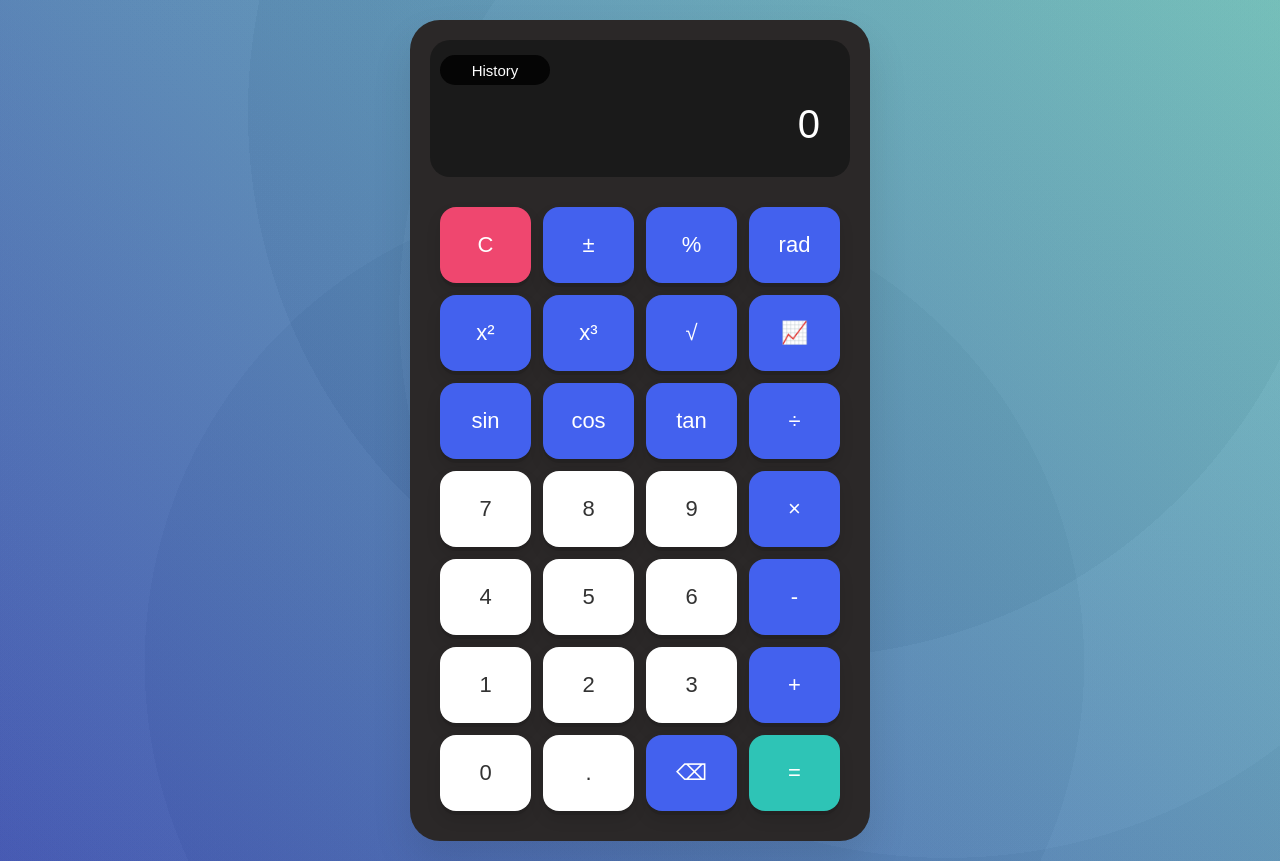
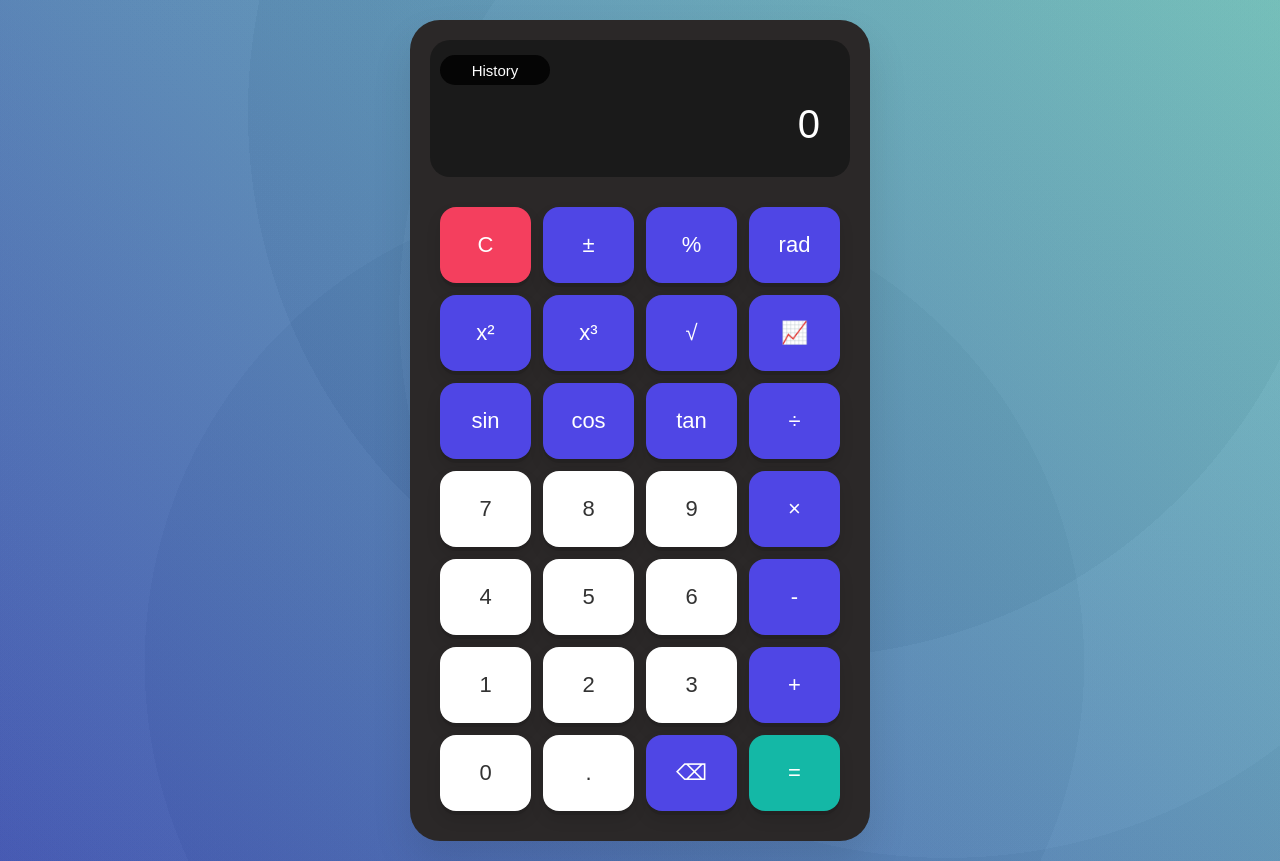
Before and after one commit to superdudeneel/Calculator, a plain HTML site: page index.html in a window 1280 px wide. Drawn offline with nearby package versions, Linux system fonts and the light colour scheme.

Commit message:
Shift calculator button colors slightly.
Update light and dark operator, equals, and clear button backgrounds so the keys are easier to tell apart.

Co-authored-by: Neel Sane <neelsane@gmail.com>

```diff
--- a/style.css
+++ b/style.css
@@ -13,11 +13,11 @@
     --btn-bg: #ffffff;
     --btn-color: #333;
     --btn-shadow: rgba(0, 0, 0, 0.1);
-    --operator-bg: #4361ee;
+    --operator-bg: #4f46e5;
     --operator-color: #fff;
-    --equals-bg: #2ec4b6;
+    --equals-bg: #14b8a6;
     --equals-color: #fff;
-    --clear-bg: #ef476f;
+    --clear-bg: #f43f5e;
     --clear-color: #fff;
     --display-text: #fff;
     --history-text: #f2eded;
@@ -32,11 +32,11 @@
     --btn-bg: #3d3d3d;
     --btn-color: #fff;
     --btn-shadow: rgba(0, 0, 0, 0.3);
-    --operator-bg: #2b4acb;
+    --operator-bg: #4338ca;
     --operator-color: #fff;
-    --equals-bg: #1a9082;
+    --equals-bg: #0f766e;
     --equals-color: #fff;
-    --clear-bg: #d13960;
+    --clear-bg: #e11d48;
     --clear-color: #fff;
     --display-text: #fff;
     --history-text: #aaa;
```
